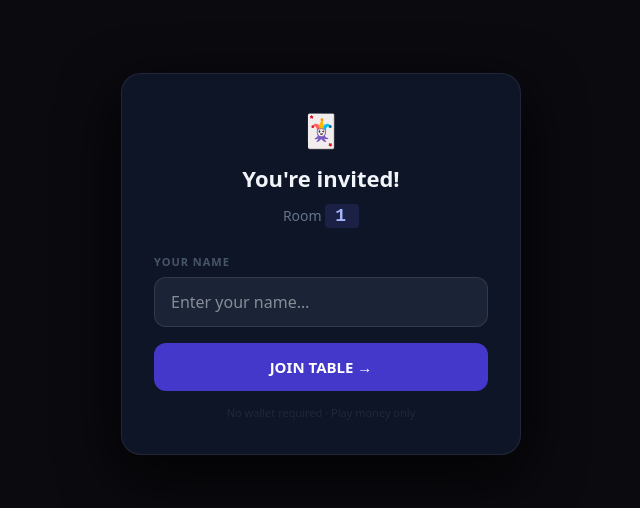
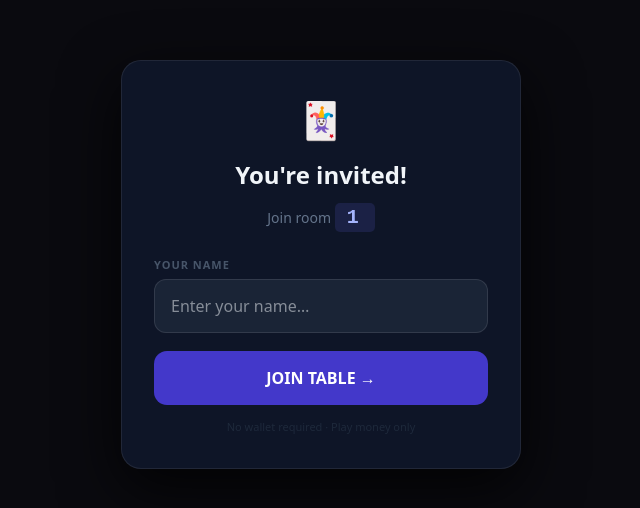
Before and after one commit to DEVOFTHEDEVS/decent-poker, a Next.js app: page /table/1 in a window 1280 px wide. Shown: the part 136-644 px from the top of the page, without its empty margins (319-959 px from the left). Built offline with nearby package versions, Linux system fonts and the light colour scheme.

Commit message:
fix room join flow

```diff
--- a/app/page.tsx
+++ b/app/page.tsx
@@ -133,6 +133,20 @@ function useWS(url: string) {
       ws.current = s;
       s.onopen = () => {
         setConnected(true); setError(null);
+
+        // Check for room invite first (highest priority)
+        const joinRoomId = typeof sessionStorage!=="undefined" ? sessionStorage.getItem("join_room_id") : null;
+        const joinRoomName = typeof sessionStorage!=="undefined" ? sessionStorage.getItem("join_room_name") : null;
+        if (joinRoomId && joinRoomName) {
+          sessionStorage.removeItem("join_room_id");
+          sessionStorage.removeItem("join_room_name");
+          const joinSeed = typeof sessionStorage!=="undefined" ? (sessionStorage.getItem("player_seed") || genSeed()) : genSeed();
+          sessionStorage.setItem("player_seed", joinSeed);
+          s.send(JSON.stringify({ type:"join_room", roomId:joinRoomId, name:joinRoomName, playerSeed:joinSeed }));
+          return;
+        }
+
+        // Try to rejoin previous session
         const prevTableId = typeof sessionStorage!=="undefined" ? sessionStorage.getItem("current_table_id") : null;
         const prevSeed = typeof sessionStorage!=="undefined" ? sessionStorage.getItem("player_seed") : null;
         if (prevTableId && prevSeed) {
@@ -611,16 +625,7 @@ export default function App() {
 
   useEffect(() => { if (table) setView("table"); }, [!!table]);
 
-  useEffect(() => {
-    if (!connected) return;
-    const rid = typeof sessionStorage!=="undefined" ? sessionStorage.getItem("join_room_id") : null;
-    const rname = typeof sessionStorage!=="undefined" ? sessionStorage.getItem("join_room_name") : null;
-    if (rid && rname) {
-      sessionStorage.removeItem("join_room_id");
-      sessionStorage.removeItem("join_room_name");
-      send({ type:"join_room", roomId:rid, name:rname, playerSeed:seed });
-    }
-  }, [connected]);
+  // join_room is handled in onopen above
 
   function handlePractice() {
     sessionStorage.setItem("player_seed", seed);
--- a/app/table/[roomId]/page.tsx
+++ b/app/table/[roomId]/page.tsx
@@ -1,14 +1,14 @@
 "use client";
 import { useParams } from "next/navigation";
-import { useState, useEffect } from "react";
+import { useState, useEffect, useRef } from "react";
 
 export default function TablePage() {
   const params = useParams();
   const [roomId, setRoomId] = useState("");
-  const [name, setName] = useState("");
+  const [name, setName] = useState(() => typeof sessionStorage !== "undefined" ? sessionStorage.getItem("player_name") || "" : "");
   const [error, setError] = useState("");
+  const [joining, setJoining] = useState(false);
 
-  // Wait for params to hydrate
   useEffect(() => {
     if (params?.roomId) setRoomId((params.roomId as string).toLowerCase());
   }, [params]);
@@ -16,20 +16,24 @@ export default function TablePage() {
   const handleJoin = () => {
     if (!name.trim()) { setError("Enter your name first"); return; }
     if (!roomId) { setError("Invalid room code"); return; }
-    sessionStorage.setItem("join_room_id", roomId);
-    sessionStorage.setItem("join_room_name", name.trim());
+    if (typeof sessionStorage !== "undefined") {
+      sessionStorage.setItem("player_name", name.trim());
+      sessionStorage.setItem("join_room_id", roomId);
+      sessionStorage.setItem("join_room_name", name.trim());
+    }
+    setJoining(true);
     window.location.href = "/";
   };
 
   return (
-    <div style={{ minHeight:"100vh", background:"#0a0a0f", display:"flex", alignItems:"center", justifyContent:"center", fontFamily:"system-ui,sans-serif" }}>
+    <div style={{ minHeight:"100dvh", background:"#0a0a0f", display:"flex", alignItems:"center", justifyContent:"center", fontFamily:"system-ui,sans-serif", padding:16 }}>
       <div style={{ width:"100%", maxWidth:400, padding:32, background:"rgba(15,23,42,0.95)", border:"1px solid rgba(255,255,255,0.08)", borderRadius:20, boxShadow:"0 20px 60px rgba(0,0,0,0.8)" }}>
         <div style={{ textAlign:"center", marginBottom:24 }}>
-          <div style={{ fontSize:32, marginBottom:8 }}>🃏</div>
-          <h1 style={{ margin:0, fontSize:22, fontWeight:800, color:"#f1f5f9" }}>You're invited!</h1>
-          <p style={{ margin:"8px 0 0", color:"#64748b", fontSize:14 }}>
-            Room{" "}
-            <code style={{ background:"rgba(99,102,241,0.15)", color:"#a5b4fc", padding:"2px 10px", borderRadius:4, fontFamily:"monospace", fontSize:18, fontWeight:700, letterSpacing:3 }}>
+          <div style={{ fontSize:36, marginBottom:10 }}>🃏</div>
+          <h1 style={{ margin:0, fontSize:24, fontWeight:800, color:"#f1f5f9" }}>You're invited!</h1>
+          <p style={{ margin:"10px 0 0", color:"#64748b", fontSize:14 }}>
+            Join room{" "}
+            <code style={{ background:"rgba(99,102,241,0.15)", color:"#a5b4fc", padding:"3px 12px", borderRadius:5, fontFamily:"monospace", fontSize:20, fontWeight:700, letterSpacing:4 }}>
               {roomId ? roomId.toUpperCase() : "…"}
             </code>
           </p>
@@ -43,15 +47,15 @@ export default function TablePage() {
           onKeyDown={e => e.key === "Enter" && handleJoin()}
           placeholder="Enter your name…"
           maxLength={20}
-          style={{ width:"100%", background:"rgba(30,41,59,0.8)", border:`1px solid ${error ? "#ef4444" : "rgba(255,255,255,0.1)"}`, borderRadius:12, padding:"12px 16px", fontSize:16, color:"#f1f5f9", outline:"none", boxSizing:"border-box", marginBottom: error ? 6 : 16 }}
+          style={{ width:"100%", background:"rgba(30,41,59,0.8)", border:`1px solid ${error ? "#ef4444" : "rgba(255,255,255,0.1)"}`, borderRadius:12, padding:"14px 16px", fontSize:16, color:"#f1f5f9", outline:"none", boxSizing:"border-box", marginBottom: error ? 6 : 18 }}
         />
-        {error && <p style={{ color:"#ef4444", fontSize:12, margin:"0 0 12px" }}>{error}</p>}
+        {error && <p style={{ color:"#ef4444", fontSize:12, margin:"0 0 14px" }}>{error}</p>}
 
-        <button
-          onClick={handleJoin}
-          style={{ width:"100%", padding:"13px 0", background:"#4338ca", border:"none", borderRadius:12, color:"#fff", fontSize:15, fontWeight:700, cursor:"pointer" }}>
-          JOIN TABLE →
+        <button onClick={handleJoin} disabled={joining}
+          style={{ width:"100%", padding:"15px 0", background: joining ? "rgba(67,56,202,0.5)" : "#4338ca", border:"none", borderRadius:13, color:"#fff", fontSize:16, fontWeight:700, cursor: joining ? "wait" : "pointer" }}>
+          {joining ? "Joining…" : "JOIN TABLE →"}
         </button>
+
         <p style={{ textAlign:"center", color:"#1e293b", fontSize:11, marginTop:14 }}>No wallet required · Play money only</p>
       </div>
     </div>
```
Also changed, not shown: 1 other file (tests, documents, lock files or other folders).
